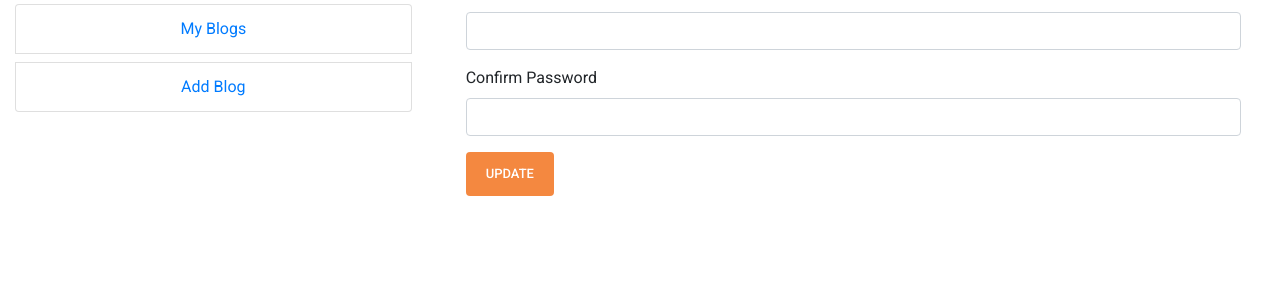
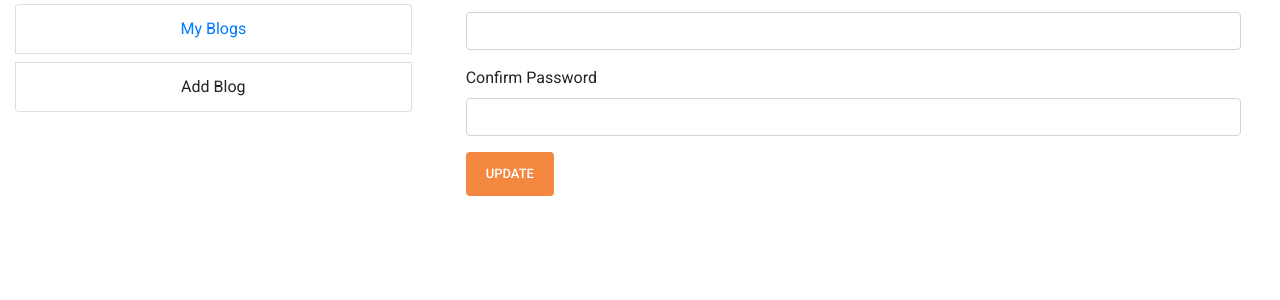
Before and after one commit to Anush504/spordiose, a Django app: page /profile/ in a window 1280 px wide. Shown: the part 544-844 px from the top of the page. Run offline with Django 3.2, Linux system fonts and the light colour scheme; the visitor is signed in with stand-in values (Sample User, id 1); data comes from the database, SQL or seed files in the repository; data that the repository does not hold is empty; some libraries are stand-ins or nearby versions.

Commit message:
new commit

```diff
--- a/templates/profile.html
+++ b/templates/profile.html
@@ -59,7 +59,7 @@
                             </a>
                         </li>
                         <li class="list-group-item my-1">
-                            <a class="text-decoration-none" href="{% url 'add_blog' %}">
+                            <!-- <a class="text-decoration-none" href="{% url 'add_blog' %}"> -->
                                 Add Blog
                             </a>
                         </li>
```
